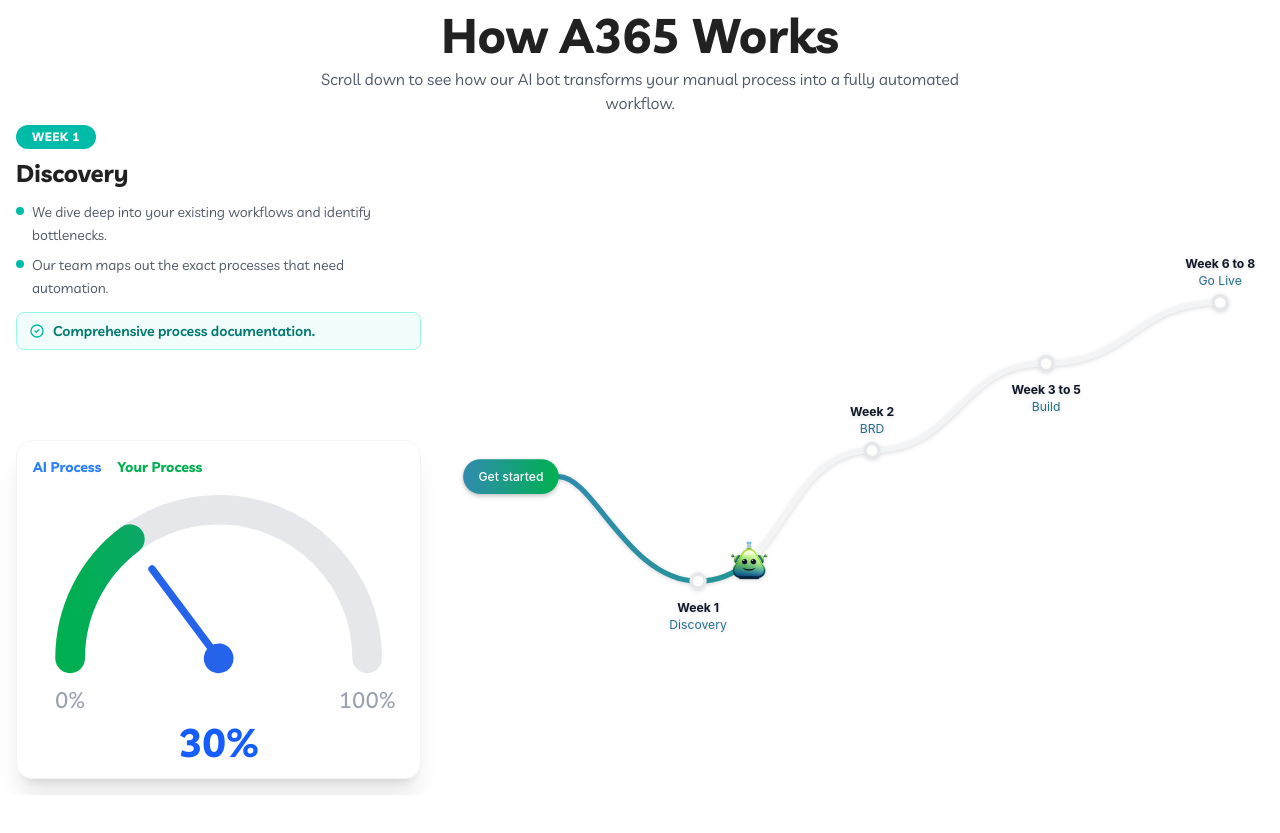
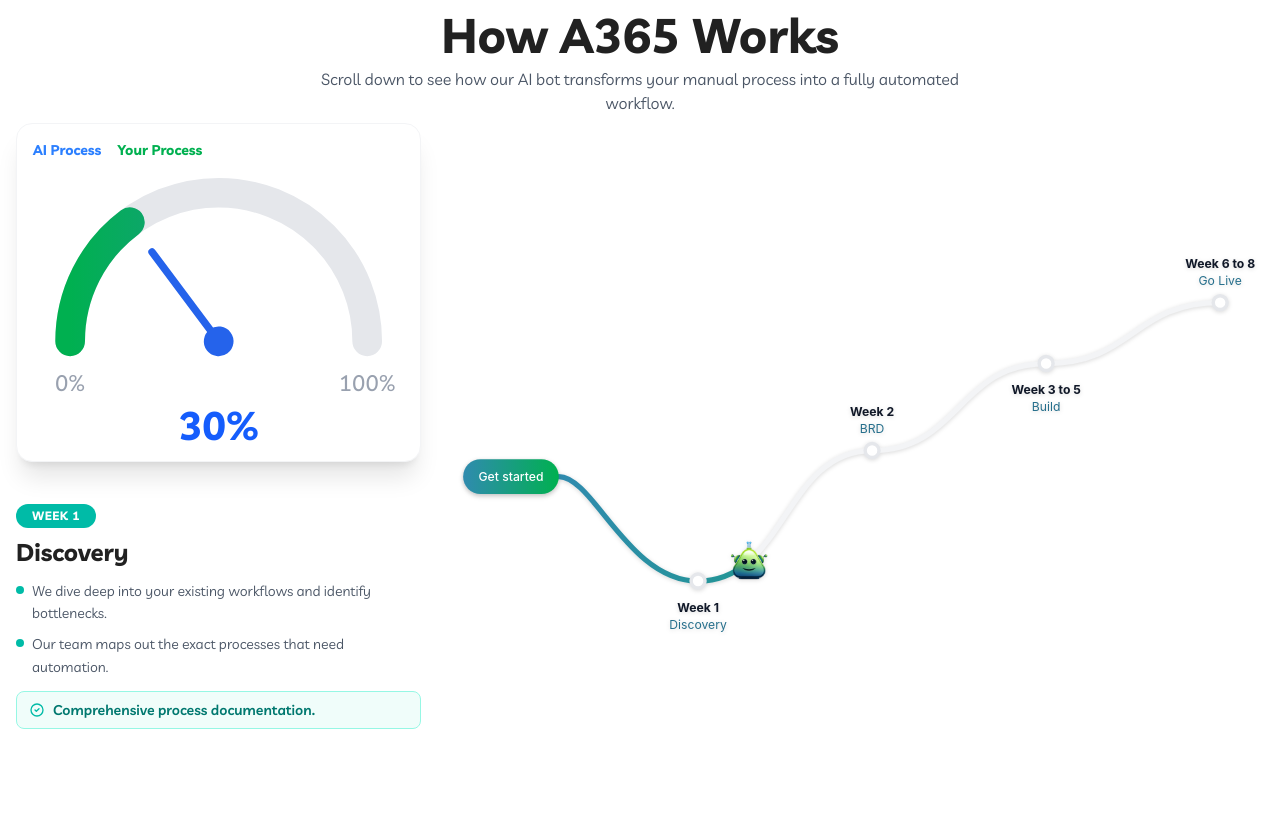
Before and after one commit to A365shift-DevTeam/A365-Automation, a React (Vite) app: page / in a window 1280 px wide. Shown: the part 1660-2493 px from the top of the page. Built offline with nearby package versions, Linux system fonts and the light colour scheme.

Commit message:
meter position changed

```diff
--- a/src/components/sections/HowItWorks.tsx
+++ b/src/components/sections/HowItWorks.tsx
@@ -135,8 +135,8 @@
         <div className="w-full max-w-7xl mx-auto px-4 grid grid-cols-1 lg:grid-cols-12 gap-4 items-start flex-1 min-h-0">
 
           {/* Left Side: Text & Gauge */}
-          <div className="lg:col-span-4 relative h-full">
-            {/* Text Description - sits at the top */}
+          <div className="lg:col-span-4 flex flex-col-reverse justify-end gap-6 h-full">
+            {/* Text Description - sits below the gauge now */}
             <div>
               {/* Week Badge */}
               <span className={`inline-block px-4 py-1 rounded-full text-white text-xs font-bold tracking-wider uppercase mb-2 ${colors.badge}`}>
@@ -165,8 +165,8 @@
               </div>
             </div>
 
-            {/* Gauge Card - absolutely pinned to bottom so it NEVER moves */}
-            <div className="absolute bottom-0 left-0 right-0 bg-white dark:bg-gray-900 rounded-2xl border border-gray-100 dark:border-gray-800 shadow-xl p-4 pb-2">
+            {/* Gauge Card - now sits above text */}
+            <div className="relative bg-white dark:bg-gray-900 rounded-2xl border border-gray-100 dark:border-gray-800 shadow-xl p-4 pb-2 z-10 w-full mb-4">
               <div className="flex gap-4 mb-2 font-bold text-sm">
                 <span className="text-blue-500 dark:text-blue-400">AI Process</span>
                 <span className="text-primary-500">Your Process</span>
```
